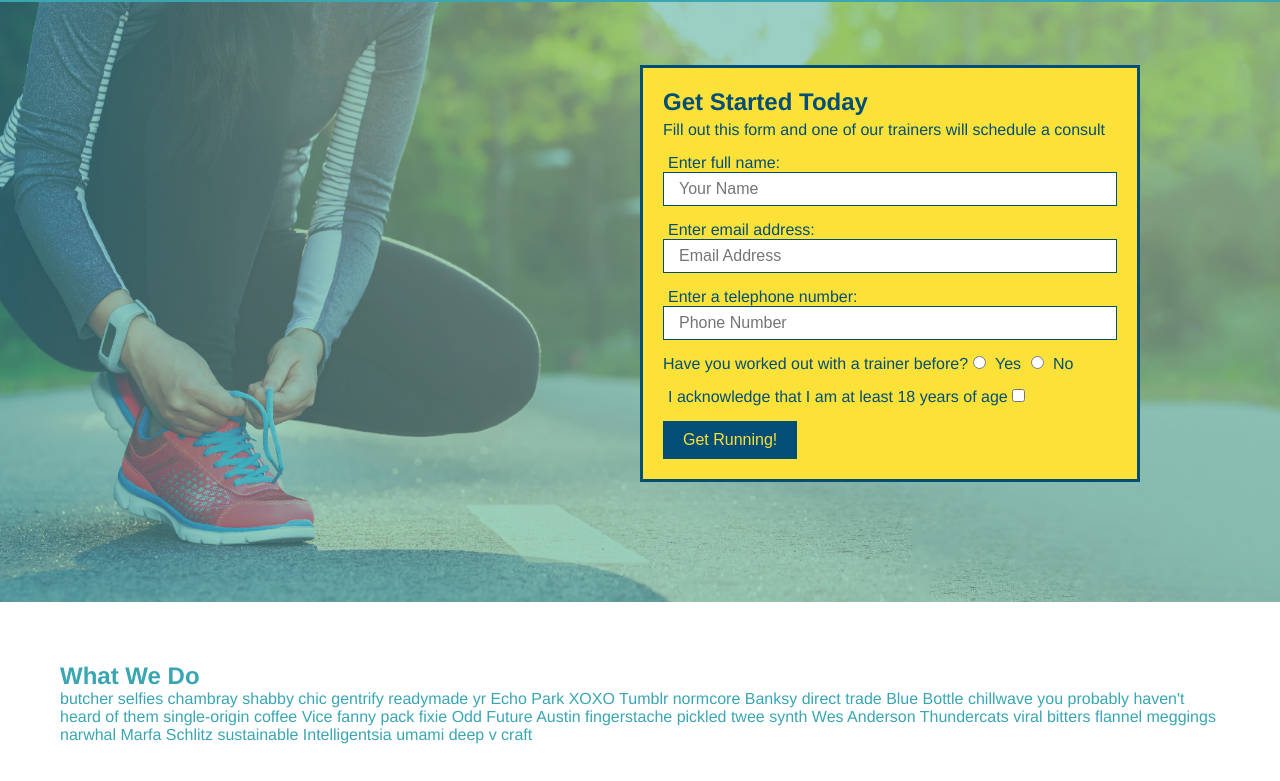
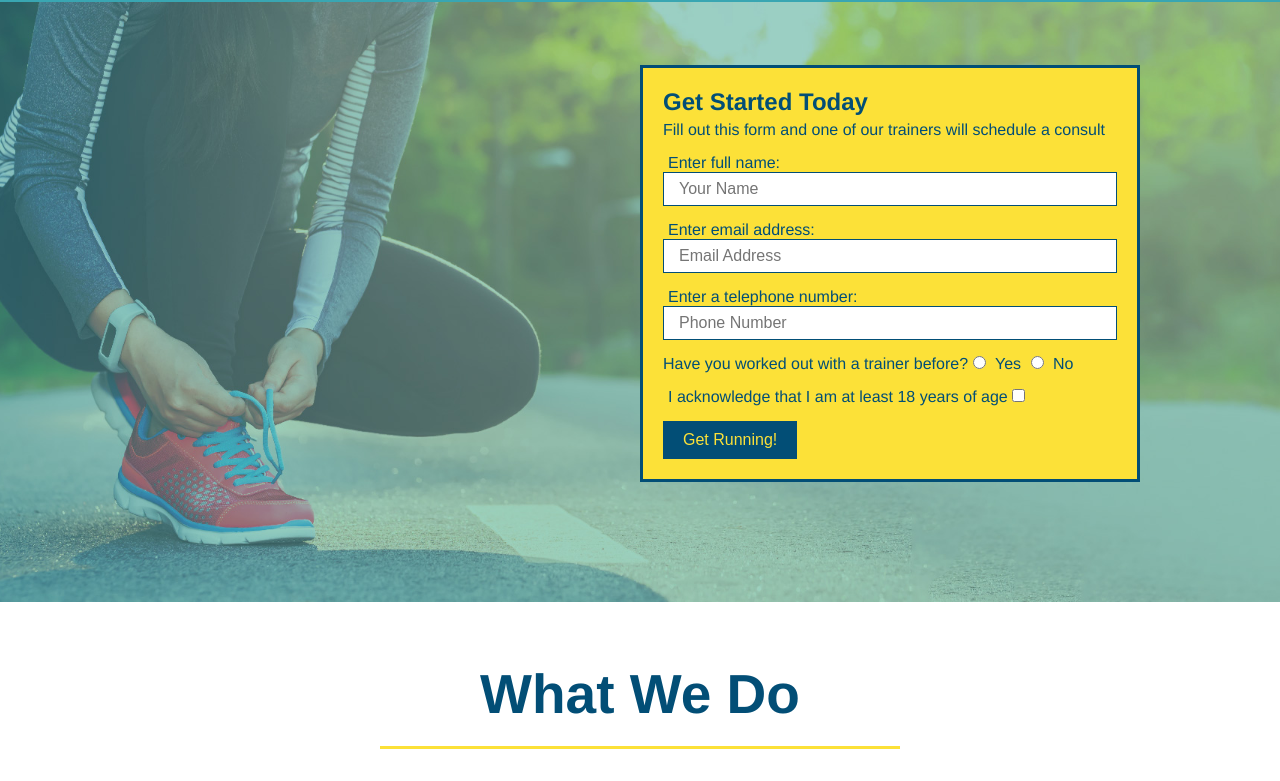
Before and after one commit to HaileyThomas/run-buddy, a plain HTML site: page index.html in a window 1280 px wide. Shown: the part 80-861 px from the top of the page. Drawn offline with Linux system fonts and the light colour scheme.

Commit message:
what we do section style

```diff
--- a/assets/css/style.css
+++ b/assets/css/style.css
@@ -100,6 +100,29 @@ section {
     font-size: 16px;
 }
 
+/* apply styles to what-we-do */
+.intro {
+    text-align: center;
+}
+
+.intro h2 {
+    display: inline-block;
+    font-size: 55px;
+    color: #024e76;
+    margin-bottom: 35px;
+    padding: 0 100px 20px 100px;
+    border-bottom: 3px solid;
+    border-color: #fce138;
+}
+
+.intro p {
+    line-height: 1.7;
+    color: #39a6b2;
+    width: 80%;
+    font-size: 20px;
+    margin: 0 auto;
+}
+
 /* apply styles to <footer> */
 footer {
     background: #fce138;
--- a/index.html
+++ b/index.html
@@ -65,7 +65,7 @@
         </section>
 
         <!-- "what we do" section -->
-        <section id="what-we-do">
+        <section id="what-we-do" class="intro">
             <h2>What We Do</h2>
             <p>
                 butcher selfies chambray shabby chic gentrify readymade yr Echo Park XOXO Tumblr normcore Banksy direct trade Blue Bottle chillwave you probably haven't heard of them single-origin coffee Vice fanny pack fixie Odd Future Austin fingerstache pickled twee synth Wes Anderson Thundercats viral bitters flannel meggings narwhal Marfa Schlitz sustainable Intelligentsia umami deep v craft
```
